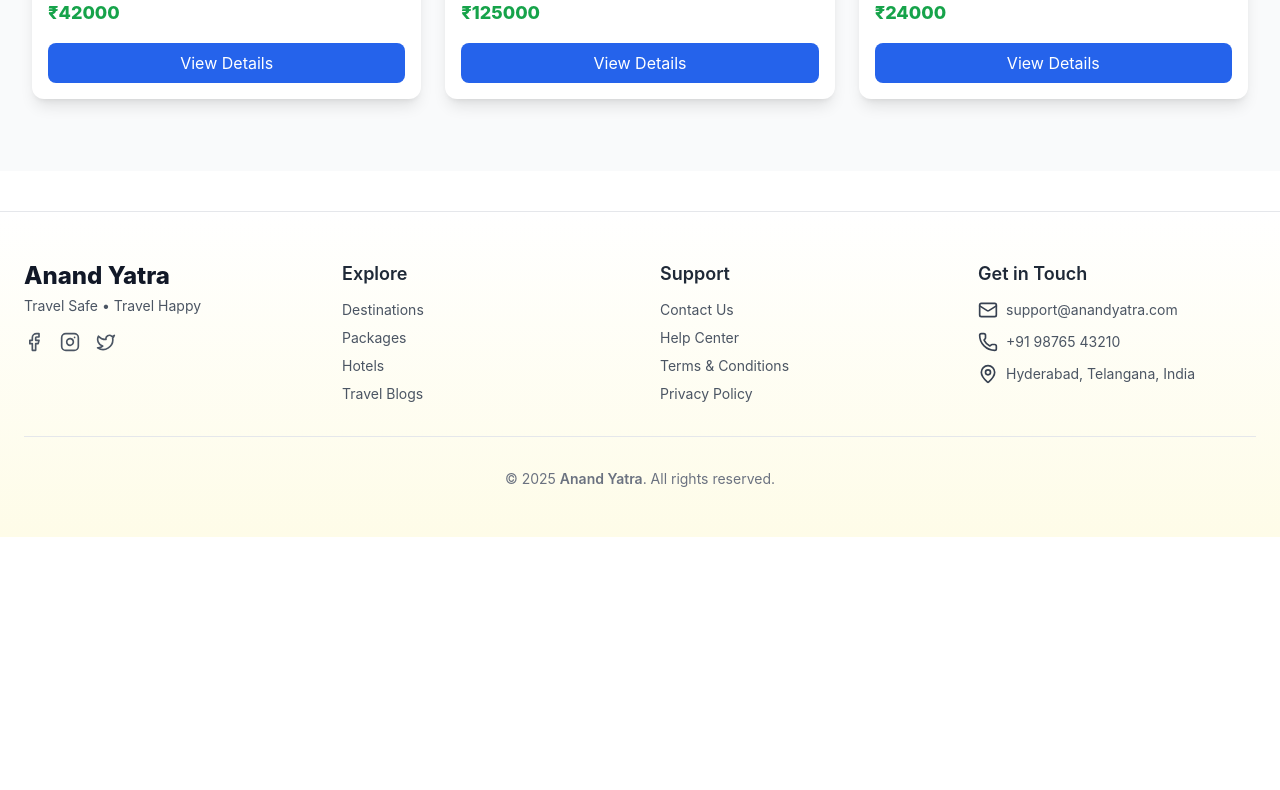
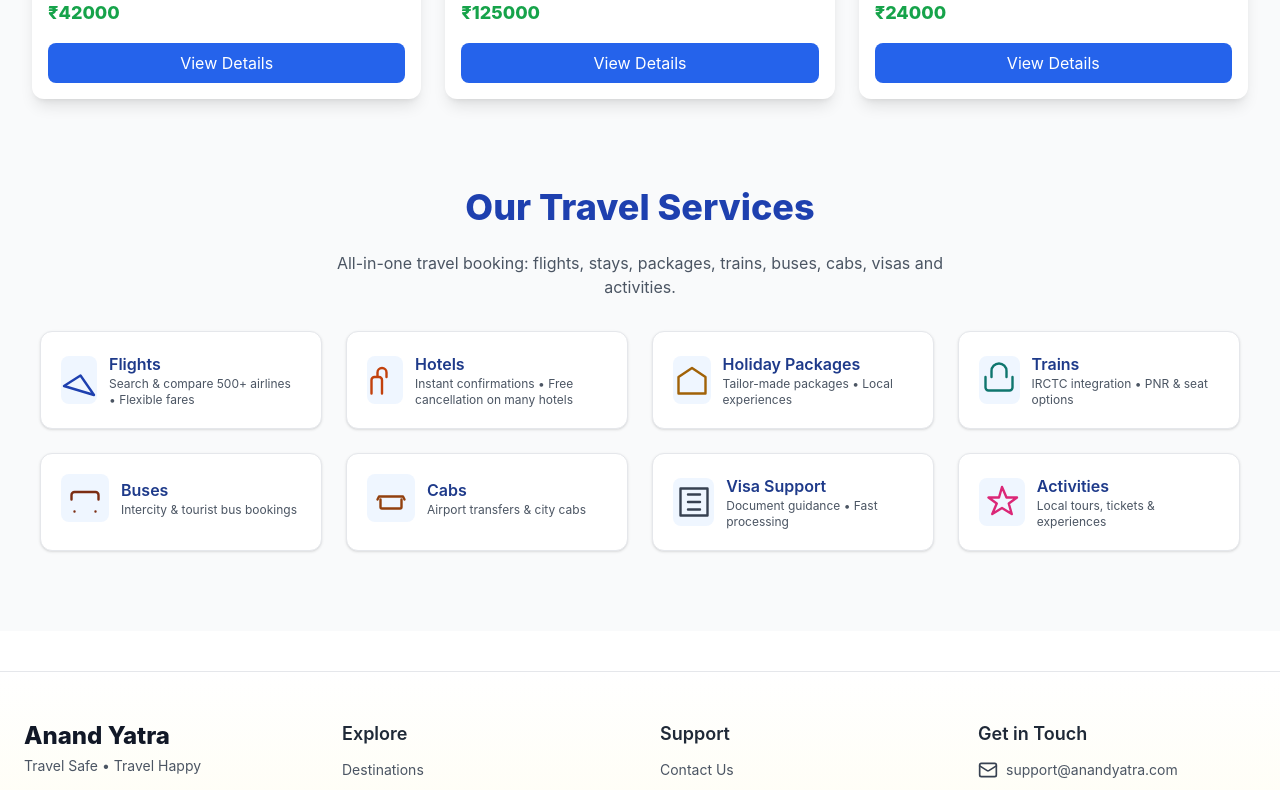
Before and after one commit to NagendraUggirala/AnandYathra, a React (Create React App) app: page / in a window 1280 px wide. Shown: the part 1500-2290 px from the top of the page. Before the commit the page ends 2037 px from the top, so only its background shows below. Built offline with nearby package versions, Linux system fonts and the light colour scheme.

Commit message:
17-11 morning

```diff
--- /dev/null
+++ b/src/components/Home/Ourservices.jsx
@@ -0,0 +1,188 @@
+import React from "react";
+
+export default function TravelServices() {
+  return (
+    <section className="max-w-7xl mx-auto py-12 px-6">
+      {/* ================= SERVICES ================= */}
+      <h2 className="text-3xl md:text-4xl font-extrabold text-blue-800 text-center mb-6">
+        Our Travel Services
+      </h2>
+
+      <p className="text-center text-gray-600 mb-8 max-w-2xl mx-auto">
+        All-in-one travel booking: flights, stays, packages, trains, buses,
+        cabs, visas and activities.
+      </p>
+
+      <div className="grid grid-cols-2 sm:grid-cols-3 md:grid-cols-4 gap-6">
+        {[
+          {
+            title: "Flights",
+            desc: "Search & compare 500+ airlines • Flexible fares",
+            icon: (
+              <svg
+                width="36"
+                height="36"
+                viewBox="0 0 24 24"
+                fill="none"
+                stroke="#1e40af"
+                strokeWidth="1.6"
+                strokeLinecap="round"
+                strokeLinejoin="round"
+              >
+                <path d="M2 16l20 6-9-13L2 16z" />
+              </svg>
+            ),
+          },
+          {
+            title: "Hotels",
+            desc: "Instant confirmations • Free cancellation on many hotels",
+            icon: (
+              <svg
+                width="36"
+                height="36"
+                viewBox="0 0 24 24"
+                fill="none"
+                stroke="#c2410c"
+                strokeWidth="1.6"
+                strokeLinecap="round"
+                strokeLinejoin="round"
+              >
+                <path d="M3 21v-9a2 2 0 012-2h3a2 2 0 012 2v9M7 10V7a3 3 0 116 0v3" />
+              </svg>
+            ),
+          },
+          {
+            title: "Holiday Packages",
+            desc: "Tailor-made packages • Local experiences",
+            icon: (
+              <svg
+                width="36"
+                height="36"
+                viewBox="0 0 24 24"
+                fill="none"
+                stroke="#a16207"
+                strokeWidth="1.6"
+                strokeLinecap="round"
+                strokeLinejoin="round"
+              >
+                <path d="M21 10v11H3V10l9-6 9 6z" />
+              </svg>
+            ),
+          },
+          {
+            title: "Trains",
+            desc: "IRCTC integration • PNR & seat options",
+            icon: (
+              <svg
+                width="36"
+                height="36"
+                viewBox="0 0 24 24"
+                fill="none"
+                stroke="#0f766e"
+                strokeWidth="1.6"
+                strokeLinecap="round"
+                strokeLinejoin="round"
+              >
+                <path d="M3 10v7a2 2 0 002 2h14a2 2 0 002-2v-7" />
+                <path d="M7 10V6a5 5 0 0110 0v4" />
+              </svg>
+            ),
+          },
+          {
+            title: "Buses",
+            desc: "Intercity & tourist bus bookings",
+            icon: (
+              <svg
+                width="36"
+                height="36"
+                viewBox="0 0 24 24"
+                fill="none"
+                stroke="#7c2d12"
+                strokeWidth="1.6"
+                strokeLinecap="round"
+                strokeLinejoin="round"
+              >
+                <path d="M3 13v-3a2 2 0 012-2h14a2 2 0 012 2v3" />
+                <path d="M5 21h.01M19 21h.01" />
+              </svg>
+            ),
+          },
+          {
+            title: "Cabs",
+            desc: "Airport transfers & city cabs",
+            icon: (
+              <svg
+                width="36"
+                height="36"
+                viewBox="0 0 24 24"
+                fill="none"
+                stroke="#92400e"
+                strokeWidth="1.6"
+                strokeLinecap="round"
+                strokeLinejoin="round"
+              >
+                <path d="M3 13l1-2h16l1 2" />
+                <path d="M5 13v5a1 1 0 001 1h12a1 1 0 001-1v-5" />
+              </svg>
+            ),
+          },
+          {
+            title: "Visa Support",
+            desc: "Document guidance • Fast processing",
+            icon: (
+              <svg
+                width="36"
+                height="36"
+                viewBox="0 0 24 24"
+                fill="none"
+                stroke="#374151"
+                strokeWidth="1.6"
+                strokeLinecap="round"
+                strokeLinejoin="round"
+              >
+                <path d="M3 3h18v18H3z" />
+                <path d="M8 7h8M8 12h8M8 17h8" />
+              </svg>
+            ),
+          },
+          {
+            title: "Activities",
+            desc: "Local tours, tickets & experiences",
+            icon: (
+              <svg
+                width="36"
+                height="36"
+                viewBox="0 0 24 24"
+                fill="none"
+                stroke="#db2777"
+                strokeWidth="1.6"
+                strokeLinecap="round"
+                strokeLinejoin="round"
+              >
+                <path d="M12 2l3 7h7l-5.5 4 2 7L12 16l-6.5 4L8.5 13 3 9h7z" />
+              </svg>
+            ),
+          },
+        ].map((s, idx) => (
+          <div
+            key={idx}
+            className="bg-white p-4 md:p-5 rounded-xl shadow hover:shadow-lg border border-gray-200 flex flex-col gap-3 fade-in"
+            style={{ animationDelay: `${idx * 60}ms` }}
+          >
+            <div className="flex items-center gap-3">
+              <div className="w-12 h-12 flex items-center justify-center rounded-lg bg-blue-50">
+                {s.icon}
+              </div>
+              <div>
+                <h3 className="text-base font-semibold text-blue-900">
+                  {s.title}
+                </h3>
+                <p className="text-xs text-gray-600">{s.desc}</p>
+              </div>
+            </div>
+          </div>
+        ))}
+      </div>
+    </section>
+  );
+}
--- a/src/pages/Home.jsx
+++ b/src/pages/Home.jsx
@@ -3,7 +3,7 @@ import Header from "../components/Header";
 import Footer from "../components/Footer";
 import HomeBanner from "../components/Home/HomeBanner";
 import TripList from "../components/Home/TripList";
-
+import Ourservices from "../components/Home/Ourservices";
 export default function Home() {
   return (
     <>
@@ -12,6 +12,7 @@ export default function Home() {
         <div className="max-w-7xl mx-auto px-4 py-8">
           <HomeBanner />
           <TripList />
+          <Ourservices />
         </div>
       </main>
       <Footer />
```
Also changed, not shown: 1 other file (tests, documents, lock files or other folders).
